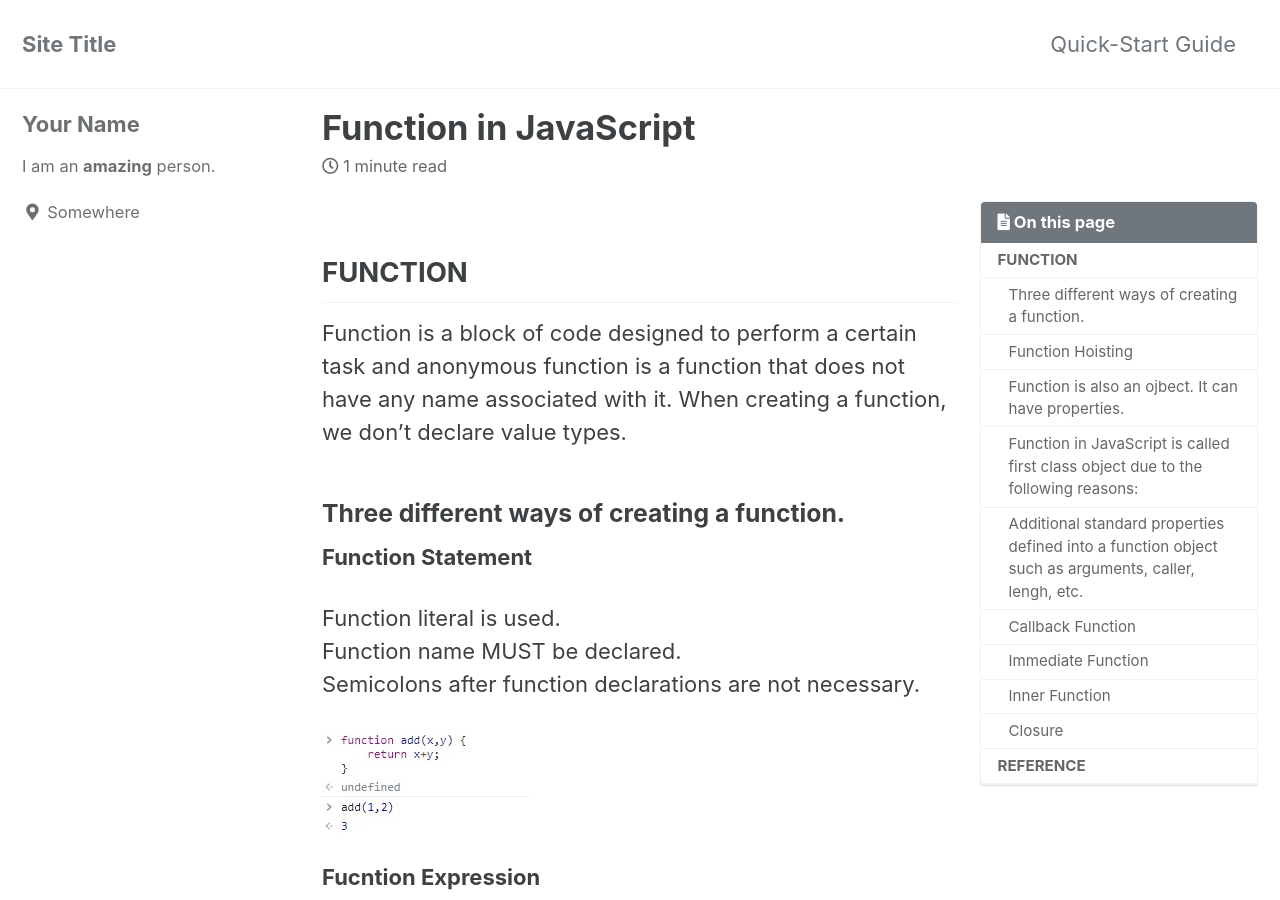
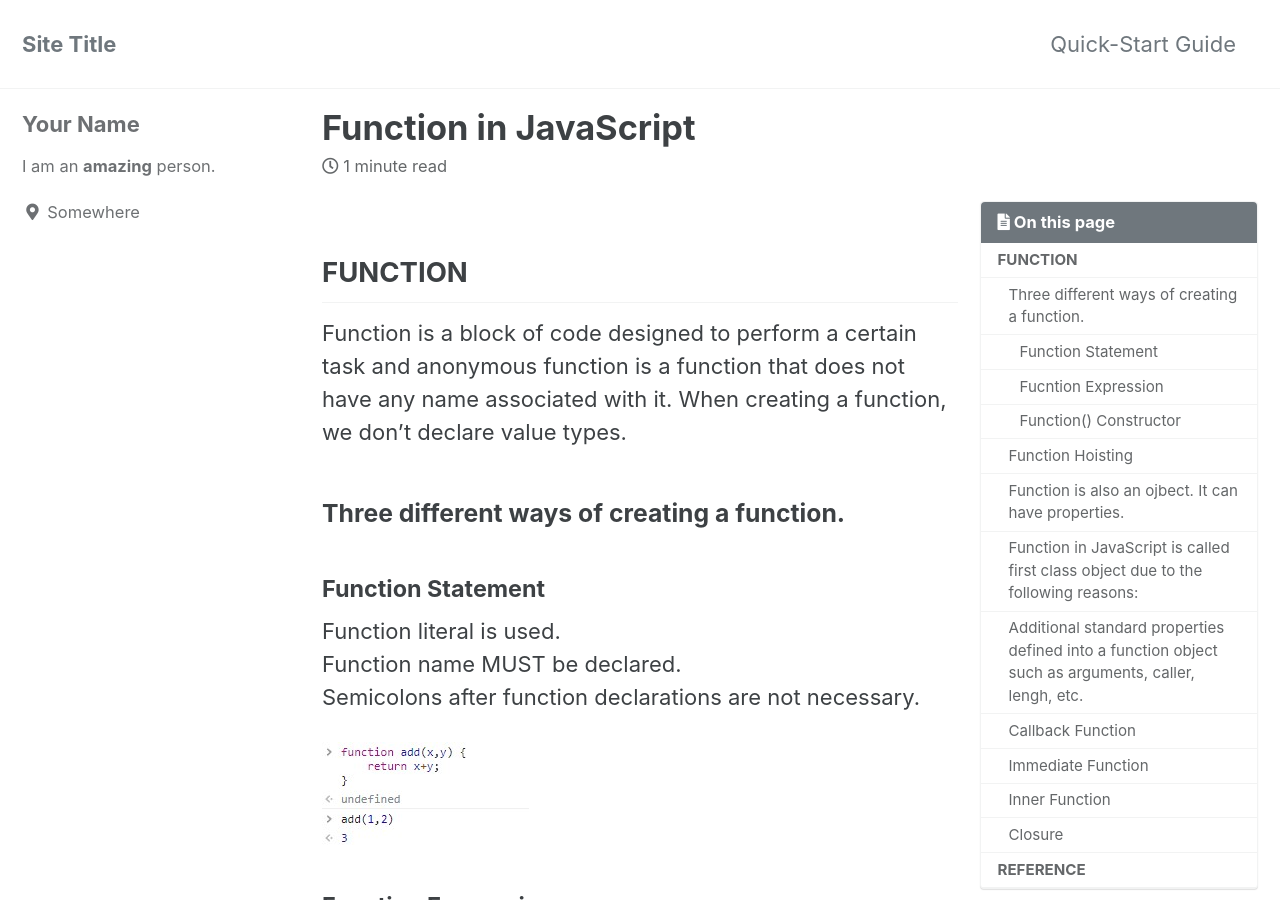
Before and after one commit to redshrimp0310/redshrimp0310.github.io, a Jekyll site: the page built from _posts/2021-12-22-JavaScript.md, in a window 1280 px wide and 900 px high. Built offline with Jekyll 4.4.1, drawn with Linux system fonts in a browser that asks for light colours; cached includes are drawn as plain includes.

Commit message:
Update 2021-12-22-JavaScript.md

```diff
--- a/_posts/2021-12-22-JavaScript.md
+++ b/_posts/2021-12-22-JavaScript.md
@@ -18,7 +18,7 @@ Function is a block of code designed to perform a certain task and anonymous fun
 
 ### Three different ways of creating a function.
 
-**Function Statement**
+#### Function Statement
 
 Function literal is used.
 Function name MUST be declared.
@@ -26,7 +26,7 @@ Semicolons after function declarations are not necessary.
 
 ![JS](/img/JavaScript/JS2/2021-12-22-JS2-1.jpg)
 
-**Fucntion Expression**
+#### Fucntion Expression
 
 Function literal is used.
 Function name is optional.
@@ -49,7 +49,7 @@ The function name can be also called as below.
 
 ![JS](/img/JavaScript/JS2/2021-12-22-JS2-6.jpg)
 
-**Function() Constructor**
+#### Function() Constructor
 
 Function statement and function expression is the process of the simplified procedure of creating function by using of Function() constructor.
 
```
